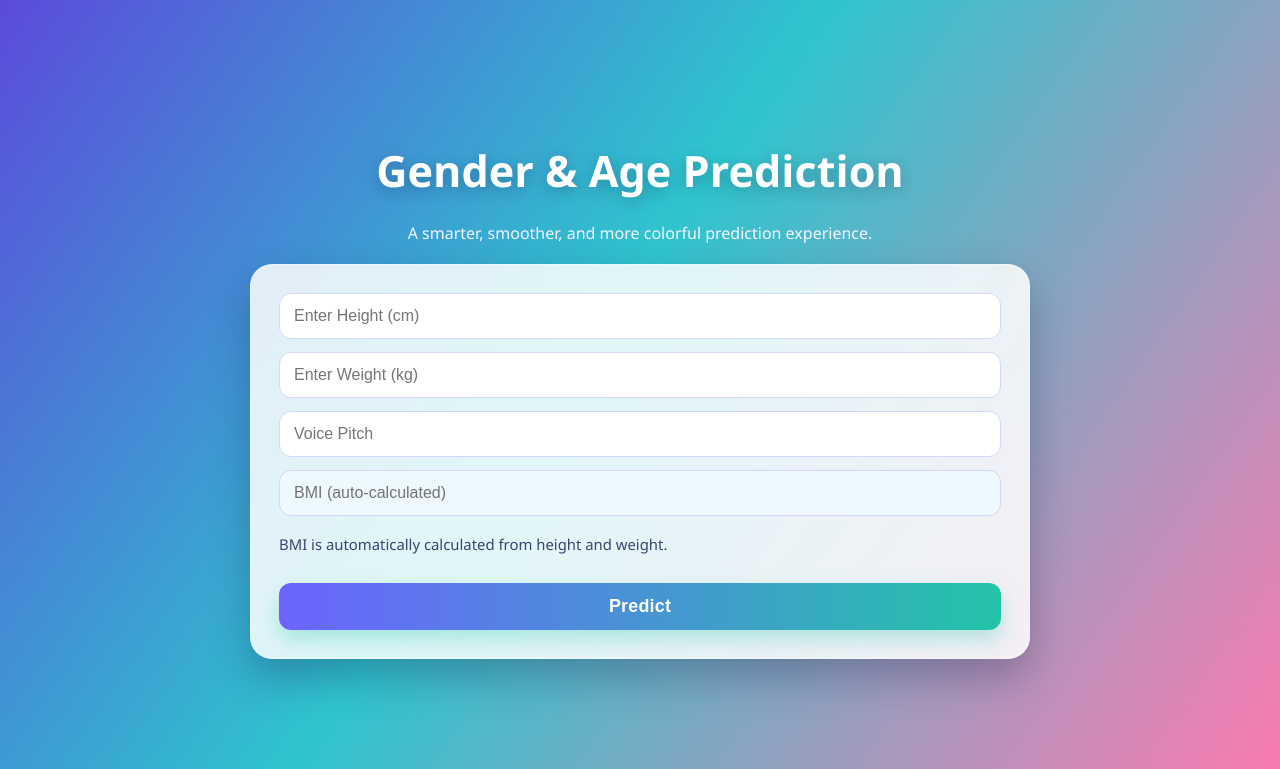
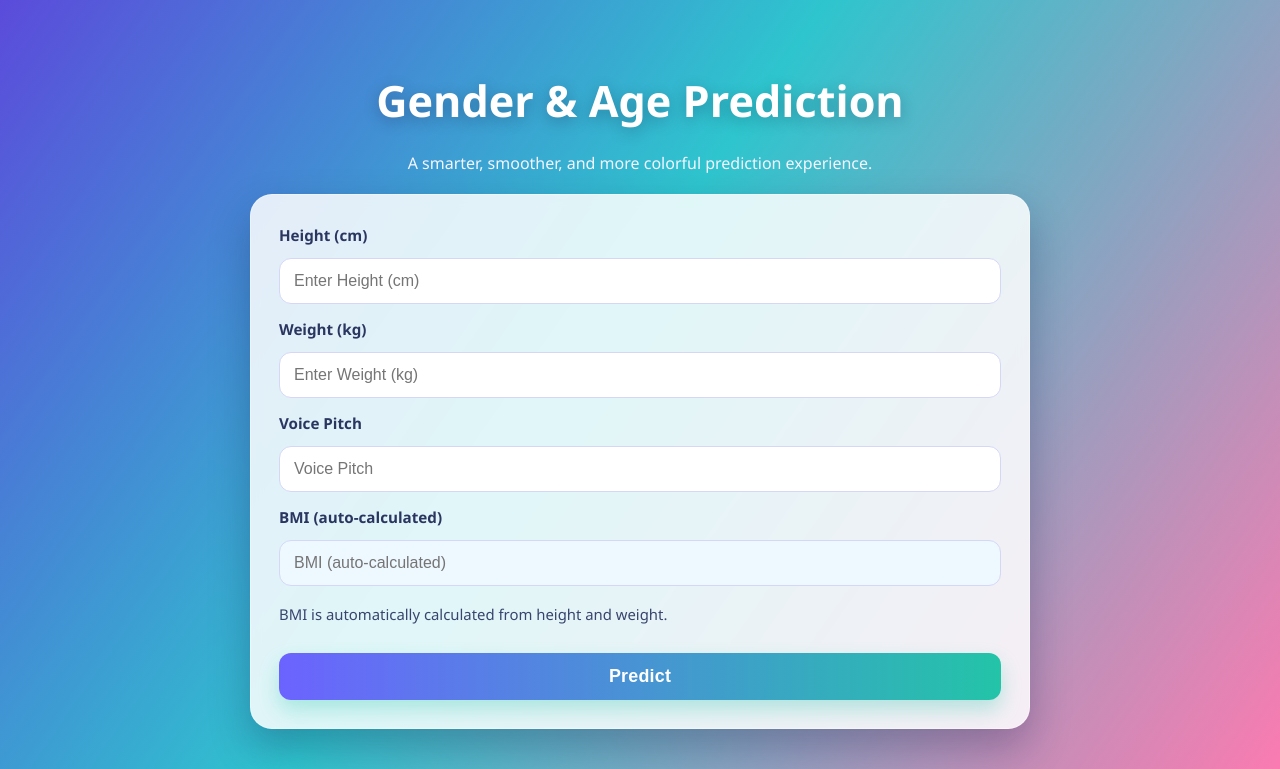
Before and after one commit to chaudhary-pawan/Gender-and-Age-detection, a Django app: page / in a window 1280 px wide. Shown: the top 769 px of the page. Run offline with Django 5.2, Linux system fonts and the light colour scheme; parts of the project's set-up code (start-up, migrations or seed data) failed here and were passed over.

Commit message:
Improve form accessibility and validation messaging
Agent-Logs-Url: https://github.com/chaudhary-pawan/Gender-and-Age-detection/sessions/b5a9dd44-64be-45d4-bc71-bf317e06392f

Co-authored-by: chaudhary-pawan <144591052+chaudhary-pawan@users.noreply.github.com>

```diff
--- a/project_app/templates/index.html
+++ b/project_app/templates/index.html
@@ -62,6 +62,14 @@
         form {
             display: grid;
             gap: 13px;
+        }
+
+        label {
+            font-weight: 600;
+            font-size: 0.95rem;
+            color: #2a3560;
+            text-align: left;
+            margin-top: 2px;
         }
 
         input, button {
@@ -169,13 +177,17 @@
         <form method="POST">
             {% csrf_token %}
 
+            <label for="height">Height (cm)</label>
             <input id="height" type="number" min="1" step="0.1" name="height" placeholder="Enter Height (cm)" value="{{ form_data.height }}" required>
 
+            <label for="weight">Weight (kg)</label>
             <input id="weight" type="number" min="1" step="0.1" name="weight" placeholder="Enter Weight (kg)" value="{{ form_data.weight }}" required>
 
-            <input type="number" min="1" step="0.1" name="voice_pitch" placeholder="Voice Pitch" value="{{ form_data.voice_pitch }}" required>
+            <label for="voice_pitch">Voice Pitch</label>
+            <input id="voice_pitch" type="number" min="1" step="0.1" name="voice_pitch" placeholder="Voice Pitch" value="{{ form_data.voice_pitch }}" required>
 
-            <input id="bmi" type="number" min="1" step="0.01" name="bmi" placeholder="BMI (auto-calculated)" value="{{ form_data.bmi }}" readonly>
+            <label for="bmi">BMI (auto-calculated)</label>
+            <input id="bmi" type="text" name="bmi" placeholder="BMI (auto-calculated)" value="{{ form_data.bmi }}" readonly>
             <p class="meta">BMI is automatically calculated from height and weight.</p>
 
             {% if error %}
--- a/project_app/views.py
+++ b/project_app/views.py
@@ -37,7 +37,7 @@ def index(request):
                 "age_confidence": result["age_confidence"],
             }
         except (TypeError, ValueError):
-            error = "Please enter valid positive values for Height, Weight, and Voice Pitch."
+            error = "Please enter valid positive values for Height, Weight, and Voice Pitch. BMI is auto-calculated."
 
     return render(request, "index.html", {"prediction": prediction, "error": error, "form_data": form_data})
 
```
